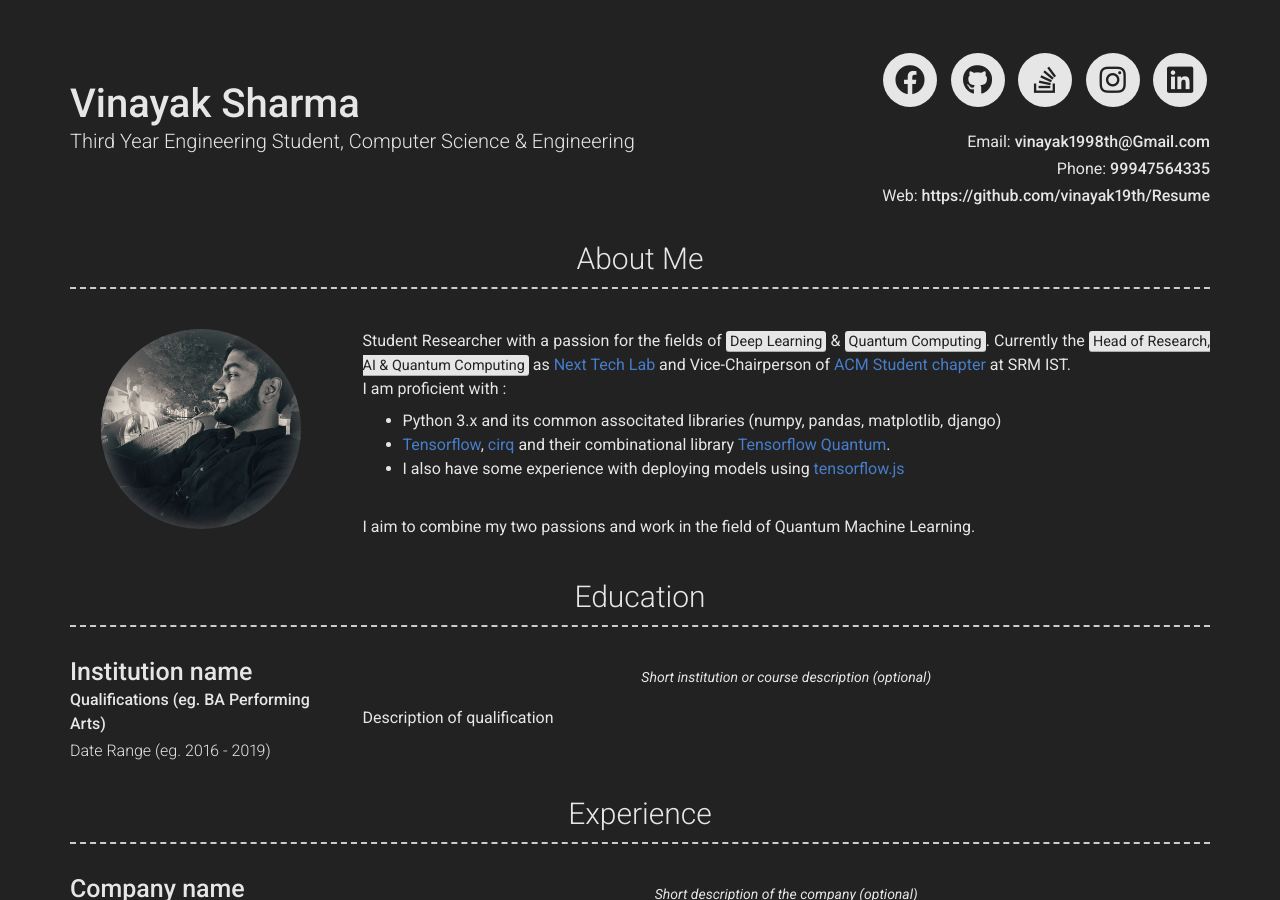
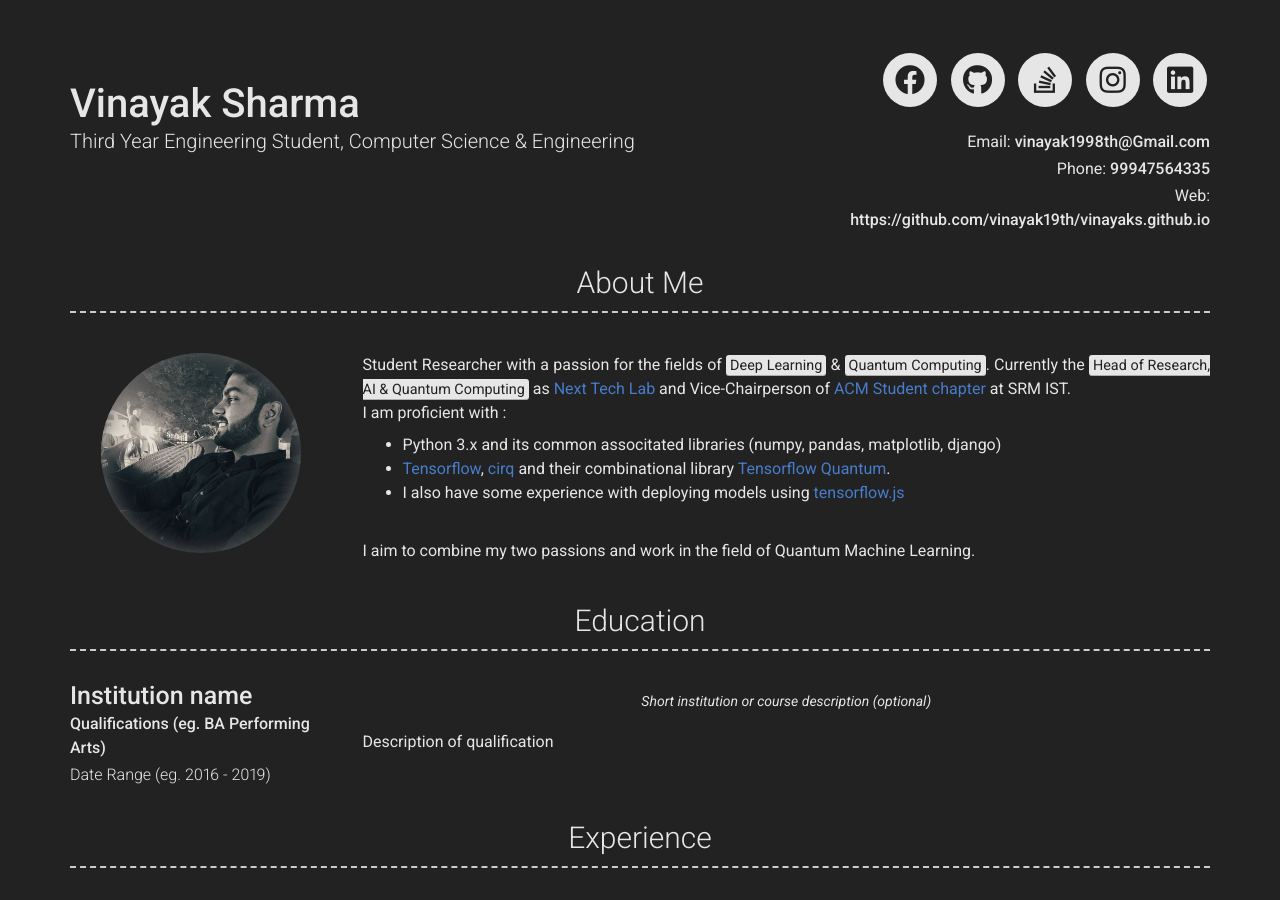
Before and after one commit to vinayak19th/vinayak19th.github.io, a Jekyll site: the page built from index.md, in a window 1280 px wide and 900 px high. Built offline with Jekyll 4.4.1, drawn with Linux system fonts in a browser that asks for light colours; nearby versions of some CDN libraries.

Commit message:
Fixed updated repo name

```diff
--- a/_config.yml
+++ b/_config.yml
@@ -1,4 +1,4 @@
-repository: vinayak19th/Resume
+repository: vinayak19th/vinayaks.github.io
 # favicon: Directory of your favicon (eg. images/favicon.ico)(optional)
 
 # Personal info
@@ -6,7 +6,7 @@ name: Vinayak Sharma
 title: Third Year Engineering Student, Computer Science & Engineering
 email: vinayak1998th@Gmail.com
 phone: "9994756433"
-website: https://github.com/vinayak19th/Resume
+website: https://github.com/vinayak19th/vinayaks.github.io
 
 darkmode: true
 
@@ -73,7 +73,7 @@ footer_show_references: true
 
 # Build settings
 # theme: modern-resume-theme (Use this is you are hosting your resume yourself)
-remote_theme: vinayak19th/Resume
+remote_theme: vinayak19th/vinayaks.github.io
 
 sass:
   sass_dir: _sass
```
